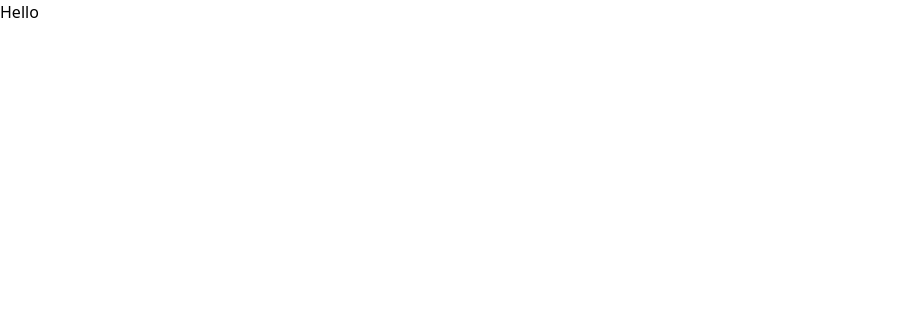
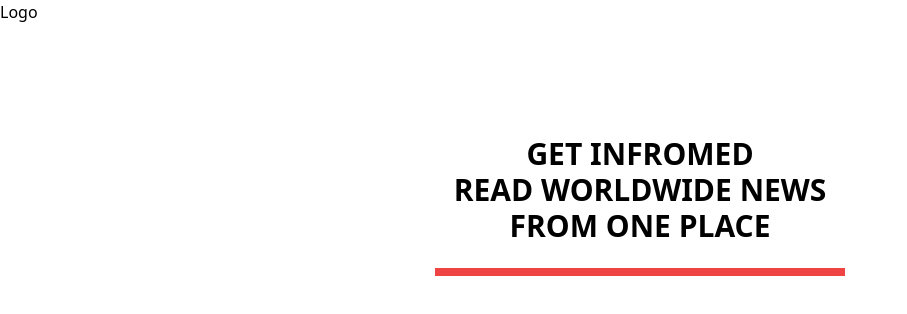
Before and after one commit to Reda-Hammada/newsly-app, a React (Create React App) app: page / in a window 1280 px wide. Shown: the top 314 px of the page, without its empty margins (0-907 px from the left). Built offline with nearby package versions, Linux system fonts and the light colour scheme.

Commit message:
setting project layout
component HeroSection & Navbar & Button & SearchBar have been created

component HeroSection has been styled

```diff
--- a/src/App.js
+++ b/src/App.js
@@ -1,10 +1,13 @@
 import { BrowserRouter as Router, Route, Routes } from "react-router-dom";
+import HomePage from "./Pages/HomePage";
 
 function App() {
   return (
     <Router>
       <div className="App">
-        <h1 className="">Hello</h1>
+        <Routes>
+          <Route path='/' Component={HomePage} />
+        </Routes>
       </div>
     </Router>
   );
--- a/src/Pages/HomePage.js
+++ b/src/Pages/HomePage.js
@@ -0,0 +1,13 @@
+import NavBar from "../components/NavBar";
+import HeroSection from "../components/HeroSection";
+
+function HomePage() {
+  return (
+    <div>
+      <NavBar />
+      <HeroSection />
+    </div>
+  );
+}
+
+export default HomePage;
--- /dev/null
+++ b/src/components/Button.js
@@ -0,0 +1,11 @@
+function Button(props) {
+  const { bgColor, textColor, text, bgColorHover } = props;
+  return (
+    <button
+      className={`bg-${bgColor} ${textColor}  font-bold hover:bg-${bgColorHover} w-[110px] h-[50px] rounded`}
+    >
+      {text}
+    </button>
+  );
+}
+export default Button;
--- /dev/null
+++ b/src/components/HeroSection.js
@@ -0,0 +1,25 @@
+import Button from "./Button";
+
+function HeroSection() {
+  return (
+    <section className="w-full mt-28">
+      <div className="w-[32%] pb-6 mr-auto ml-auto border-b-8 border-solid border-red-500 ">
+        <h1 className="main-text-color text-center font-bold text-3xl">
+          GET INFROMED
+          <br />
+          READ WORLDWIDE NEWS FROM ONE PLACE
+        </h1>
+      </div>
+      <div className="w-full text-center mt-12">
+        <Button
+          bgColor="red-500"
+          text="Get started"
+          bgColorHover="red-600"
+          textColor="text-white"
+        />
+      </div>
+    </section>
+  );
+}
+
+export default HeroSection;
--- a/src/components/NavBar.js
+++ b/src/components/NavBar.js
@@ -1,18 +1,23 @@
-function NavBar(){
- return(
+import SearchBar from "./SearchBar";
+
+function NavBar() {
+  return (
     <div>
-        <header>
-            <nav >
-              {/* Logo */}
-                <div>
+      <header>
+        <nav>
+          {/* Logo */}
+          <div>Logo</div>
+          {/* Logo */}
 
-                </div>
-
-              {/* Logo */}
-            </nav>
-        </header>
+          {/* Search bar */}
+          <div>
+            <SearchBar />
+          </div>
+          {/* Search bar */}
+        </nav>
+      </header>
     </div>
- )
+  );
 }
 
 export default NavBar;
--- /dev/null
+++ b/src/components/SearchBar.js
@@ -0,0 +1,5 @@
+function SearchBar() {
+  return( <div></div>);
+}
+
+export default SearchBar;
--- a/tailwind.config.js
+++ b/tailwind.config.js
@@ -3,7 +3,11 @@ module.exports = {
   content: ["./src/**/*.{js,jsx,ts,tsx}"],
 
   theme: {
-    extend: {},
+    extend: {
+      colors: {
+        "main-text-color": "#262626",
+      },
+    },
   },
   plugins: [],
 };
```
